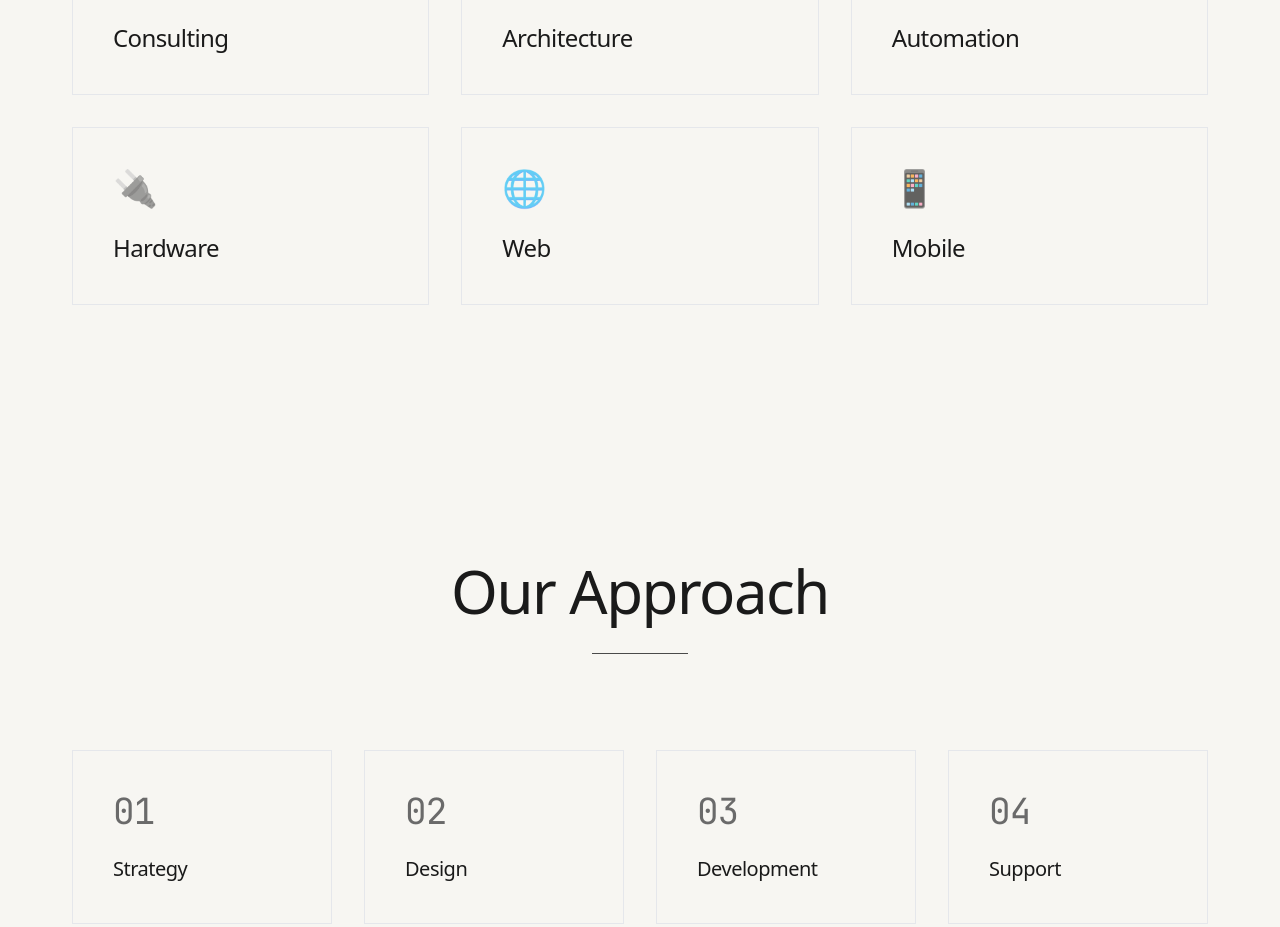
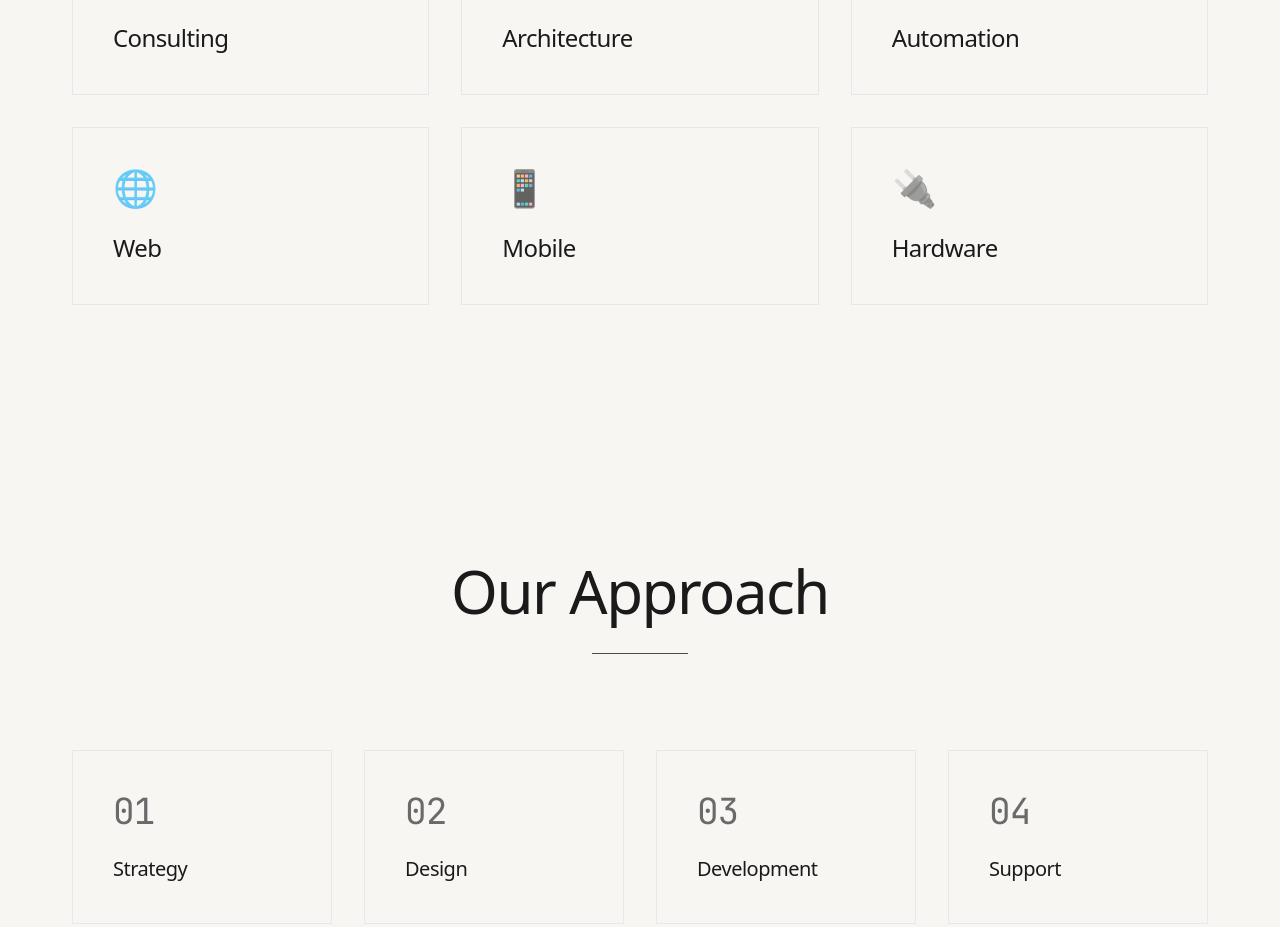
Before and after one commit to basestackk/next01labs, a Next.js app: page / in a window 1280 px wide. Shown: the part 1200-2127 px from the top of the page. Built offline with nearby package versions, Linux system fonts and the light colour scheme; no server answers.

Commit message:
refactor: update services order and add global section

```diff
--- a/components/Services.tsx
+++ b/components/Services.tsx
@@ -22,12 +22,6 @@ const services = [
     icon: "🤖",
   },
   {
-    title: "Hardware",
-    description: "Bridging the physical and digital worlds through embedded systems and IoT solutions. We develop connected devices, sensor networks, and edge computing systems that enable real-time data collection, processing, and intelligent automation across industries.",
-    niche: "Edge AI deployment and industrial IoT system integration",
-    icon: "🔌",
-  },
-  {
     title: "Web",
     description: "Crafting elegant, performant web experiences that engage users and drive conversions. Our full-stack expertise spans modern frameworks, serverless architectures, and progressive web applications that deliver exceptional user experiences across all devices.",
     niche: "Serverless-first architecture and real-time collaborative platforms",
@@ -38,6 +32,12 @@ const services = [
     description: "Native and cross-platform mobile solutions that leverage platform-specific capabilities while maintaining code efficiency. We build intuitive, high-performance mobile applications with offline-first architectures and seamless cloud synchronization.",
     niche: "Cross-platform frameworks with native performance optimization",
     icon: "📱",
+  },
+  {
+    title: "Hardware",
+    description: "Bridging the physical and digital worlds through embedded systems and IoT solutions. We develop connected devices, sensor networks, and edge computing systems that enable real-time data collection, processing, and intelligent automation across industries.",
+    niche: "Edge AI deployment and industrial IoT system integration",
+    icon: "🔌",
   },
 ];
 
```
